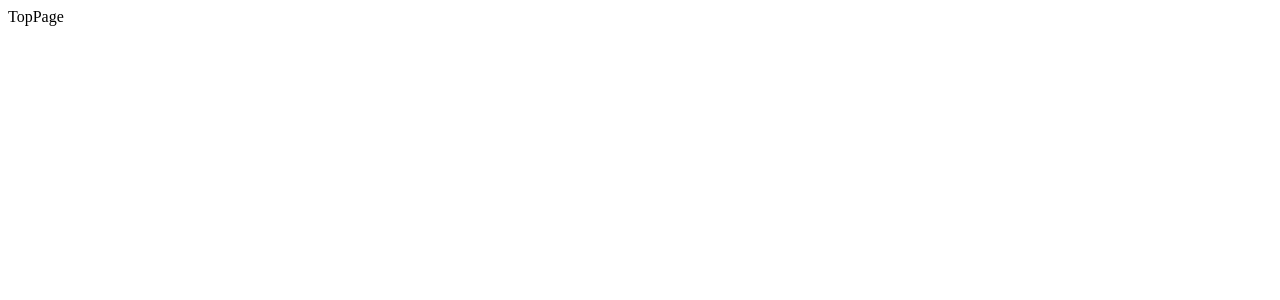
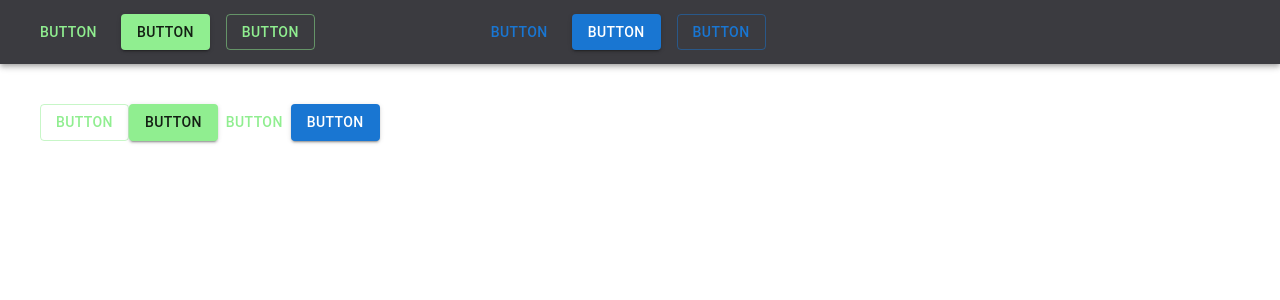
Before and after one commit to katsudon08/devHelper_frontend, a React (Vite) app: page / in a window 1280 px wide. Shown: the top 300 px of the page. Built offline with nearby package versions, Linux system fonts and the light colour scheme.

Commit message:
アクセントカラーの選定中

```diff
--- a/src/App.jsx
+++ b/src/App.jsx
@@ -1,9 +1,34 @@
 import * as React from 'react';
+import { useMediaQuery } from '@mui/material';
 import { RouterConfig } from './Router/RouterConfig';
+import { CssBaseline, createTheme, ThemeProvider } from '@mui/material';
 
 function App() {
+    const isDarkMode = useMediaQuery('(prefers-color-scheme: dark)');
+
+    const theme = createTheme({
+        palette: {
+            // mode: isDarkMode ? 'dark' : 'light'
+            mode: 'light',
+            mainColor: {
+                main: '#3B3B40',
+            },
+            accentColor: {
+                // 落ち着いた緑
+                main: '#40BD5D',
+                // 青緑
+                // main: '#008080'
+                // 明るめの緑
+                main: '#90ee90'
+                // main: '#00ff7f'
+            },
+        }
+    });
     return (
-        <RouterConfig />
+        <ThemeProvider theme={theme}>
+            <CssBaseline />
+            <RouterConfig />
+        </ThemeProvider>
     )
 }
 
--- a/src/components/Header.jsx
+++ b/src/components/Header.jsx
@@ -4,6 +4,17 @@ import React from 'react'
 
 export const Header = () => {
     return (
-        <></>
+        // モダンなデザイン、あまり装飾を派手にしない
+        <AppBar position='static' color='mainColor'>
+            <Toolbar>
+                <Button variant='text' color='accentColor' sx={{mr: 1, ml: 1}}>BUTTON</Button>
+                <Button variant='contained' color='accentColor' sx={{mr: 1, ml: 1}}>BUTTON</Button>
+                <Button variant='outlined' color='accentColor' sx={{mr: 1, ml: 1}}>BUTTON</Button>
+
+                <Button variant='text' color='primary' sx={{mr: 1, ml: 20}}>BUTTON</Button>
+                <Button variant='contained' color='primary' sx={{mr: 1, ml: 1}}>BUTTON</Button>
+                <Button variant='outlined' color='primary' sx={{mr: 1, ml: 1}}>BUTTON</Button>
+            </Toolbar>
+        </AppBar>
     )
 }
--- a/src/pages/TopPage.jsx
+++ b/src/pages/TopPage.jsx
@@ -1,12 +1,17 @@
 import React from 'react'
 import { Header } from '../components/Header'
-import { Box } from '@mui/material'
+import { Box, Button, Stack } from '@mui/material'
 
 export const TopPage = () => {
     return (
         <Box>
             <Header />
-            <div>TopPage</div>
+            <Box sx={{flexGrow: 1}} margin={5} >
+                <Button variant='outlined' color='accentColor'>button</Button>
+                <Button variant='contained' color='accentColor'>button</Button>
+                <Button variant='text' color='accentColor'>button</Button>
+                <Button variant='contained' color='primary'>button</Button>
+            </Box>
         </Box>
     )
 }
```
